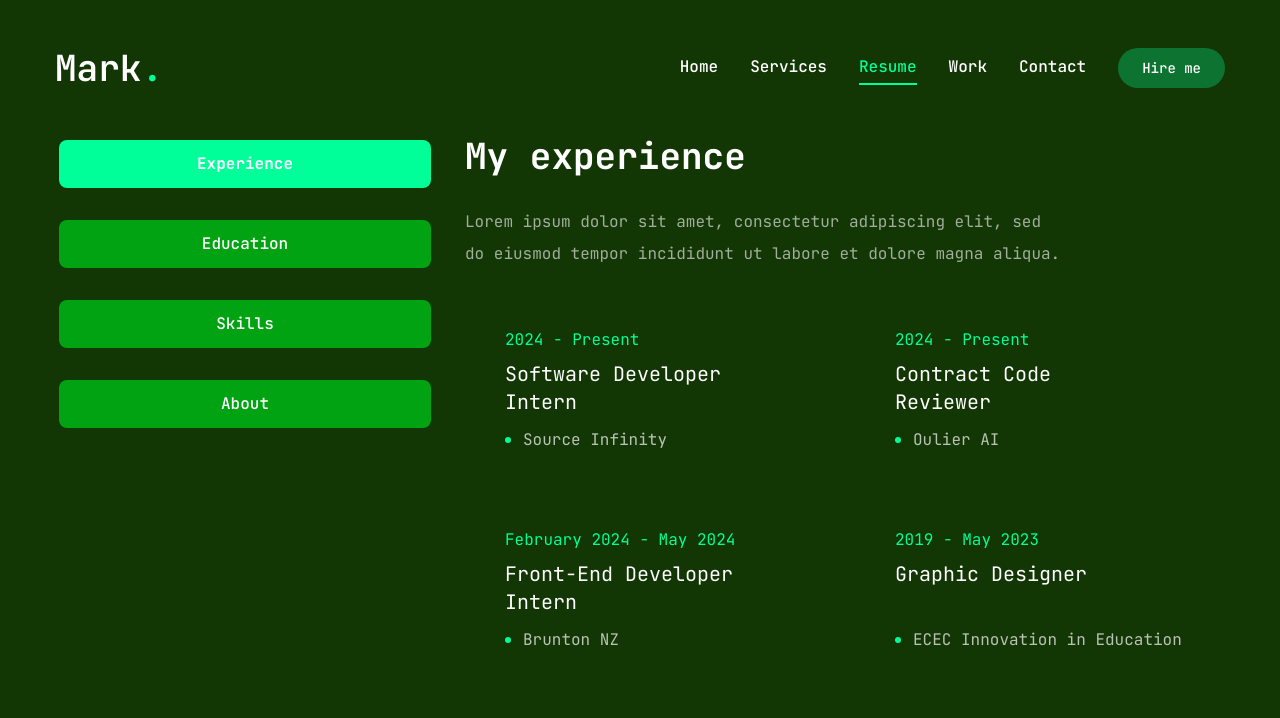
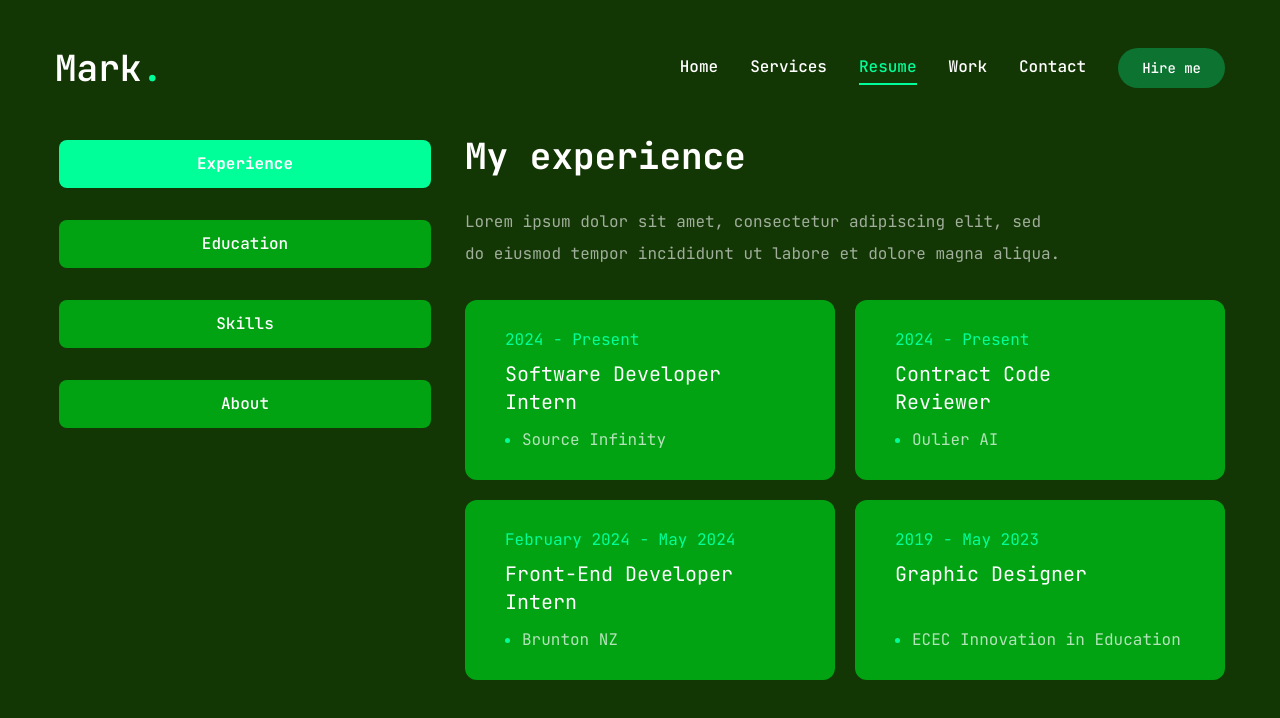
Before and after one commit to marktmng/mark-portfolio, a Next.js app: page /resume in a window 1280 px wide. Shown: the top 718 px of the page. Built offline with nearby package versions, Linux system fonts and the light colour scheme.

Commit message:
fixed resume page from contact page

```diff
--- a/app/resume/page.jsx
+++ b/app/resume/page.jsx
@@ -204,7 +204,7 @@ const Resume = () => {
                       return (
                         <li
                           key={index}
-                          className="#02a312] w-full h-full py-6 px-10 rounded-xl
+                          className="bg-[#02a312] h-full py-6 px-10 rounded-xl
                         flex flex-col justify-center items-center lg:items-start gap-1"
                         >
                           <span className="text-accent">{item.duration}</span>
@@ -216,7 +216,7 @@ const Resume = () => {
                           </h3>
                           <div className="flex items-center gap-3">
                             {/* dot */}
-                            <span className="w-[6px] h-[6px] rounded-full bg-accent"></span>
+                            <span className="w-[5px] h-[5px] rounded-full bg-accent"></span>
                             <p className="text-white/70">{item.company}</p>
                           </div>
                         </li>
```
